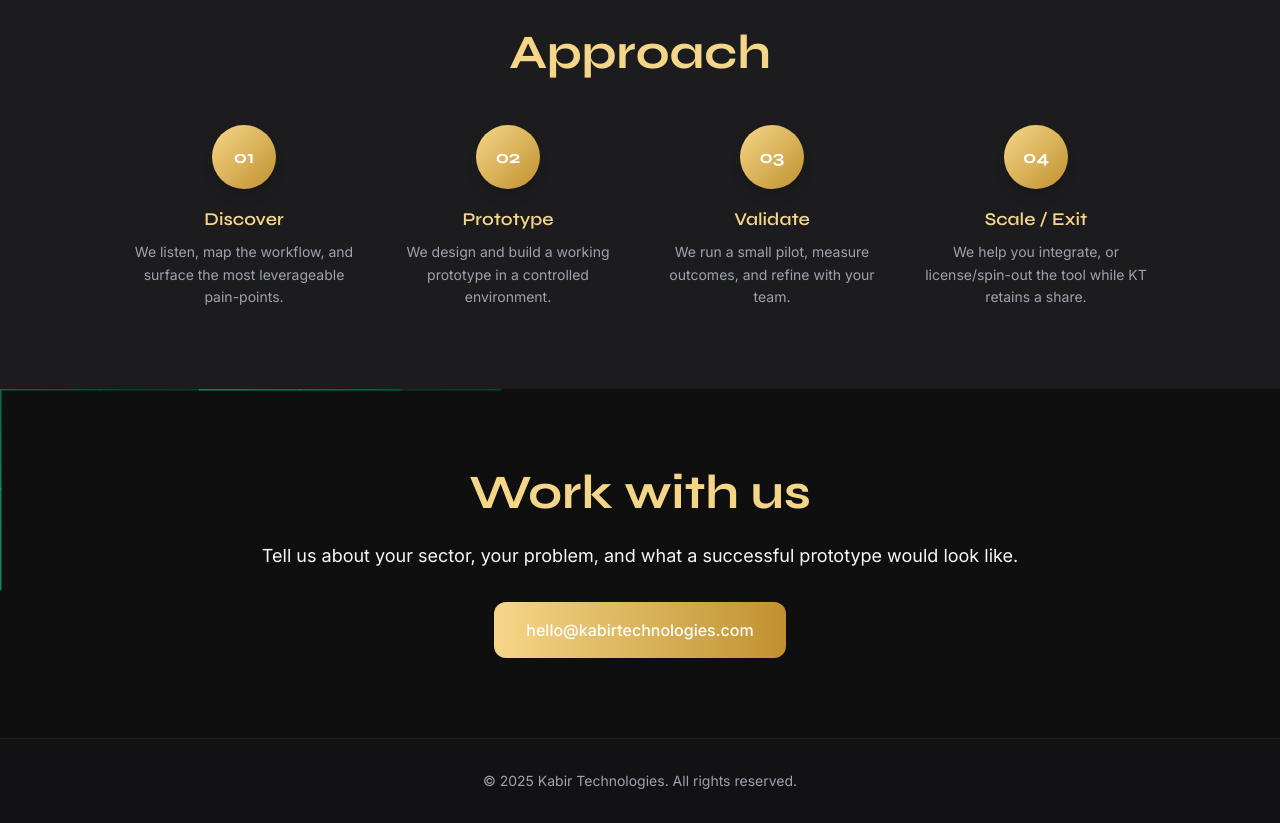
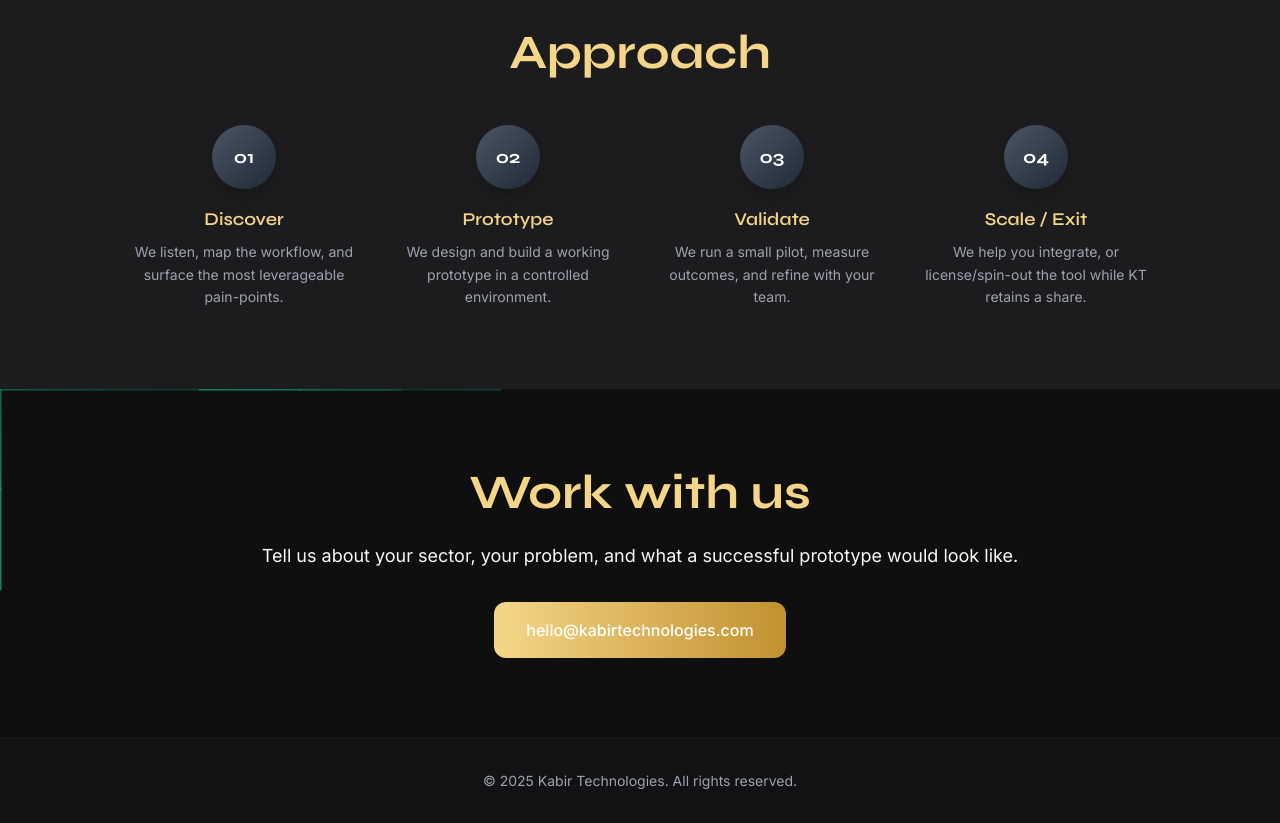
Before and after one commit to ra-eesa/KT-web, a React (Vite) app: page / in a window 1280 px wide. Shown: the part 3040-3863 px from the top of the page. Built offline with nearby package versions, Linux system fonts and the light colour scheme.

Commit message:
change: number icons to grey

```diff
--- a/src/App.jsx
+++ b/src/App.jsx
@@ -177,7 +177,7 @@ function App() {
                 },
               ].map((phase) => (
                 <div key={phase.step} className="text-center group">
-                  <div className="w-16 h-16 mx-auto mb-4 rounded-full bg-gradient-to-br from-kt-gold-light to-kt-gold flex items-center justify-center shadow-lg group-hover:scale-110 transition-transform duration-300">
+                  <div className="w-16 h-16 mx-auto mb-4 rounded-full bg-gradient-to-br from-gray-600 to-gray-800 flex items-center justify-center shadow-lg group-hover:scale-110 transition-transform duration-300">
                     <span className="text-white font-display font-bold text-lg">
                       {phase.step}
                     </span>
```
